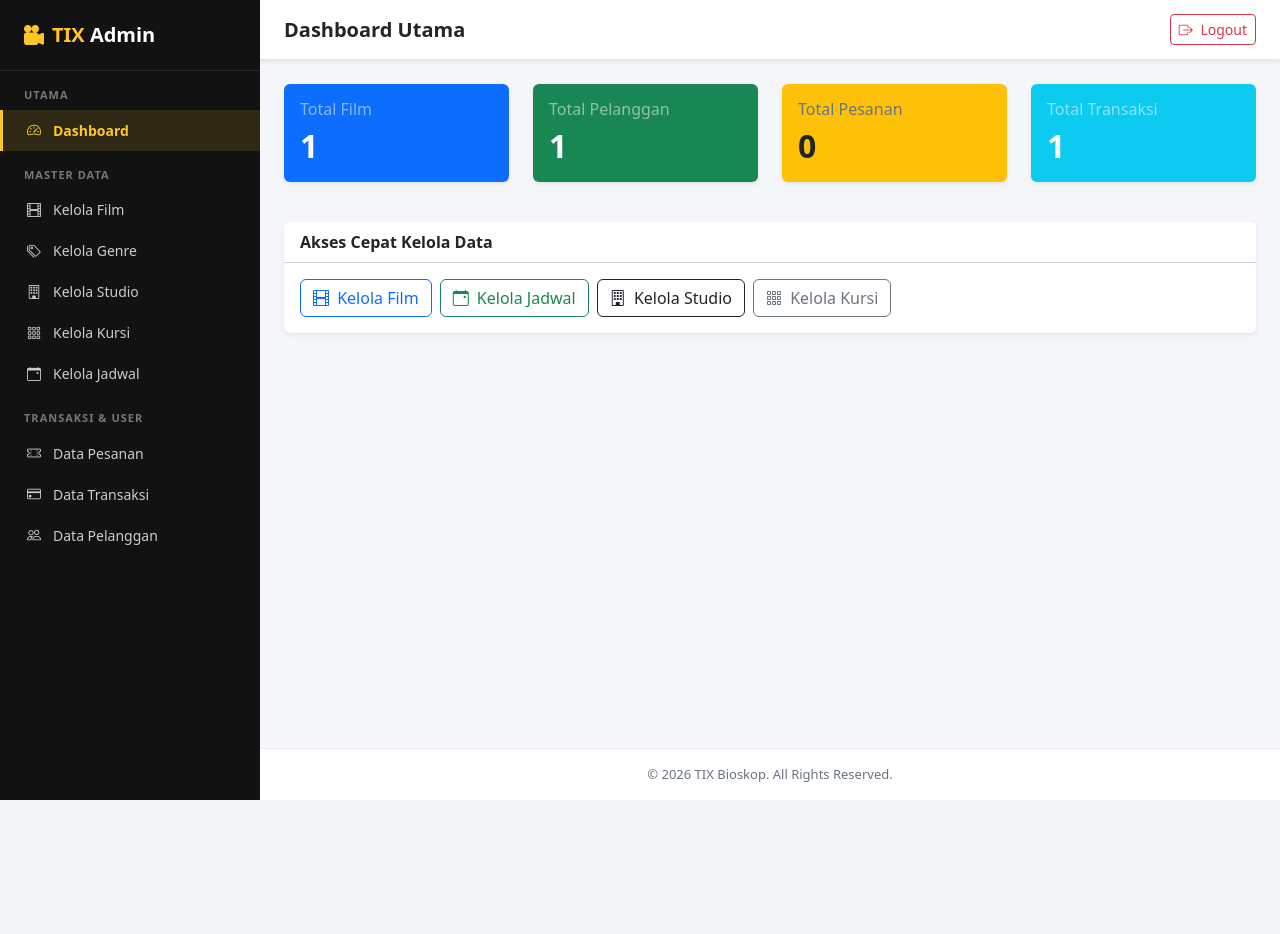
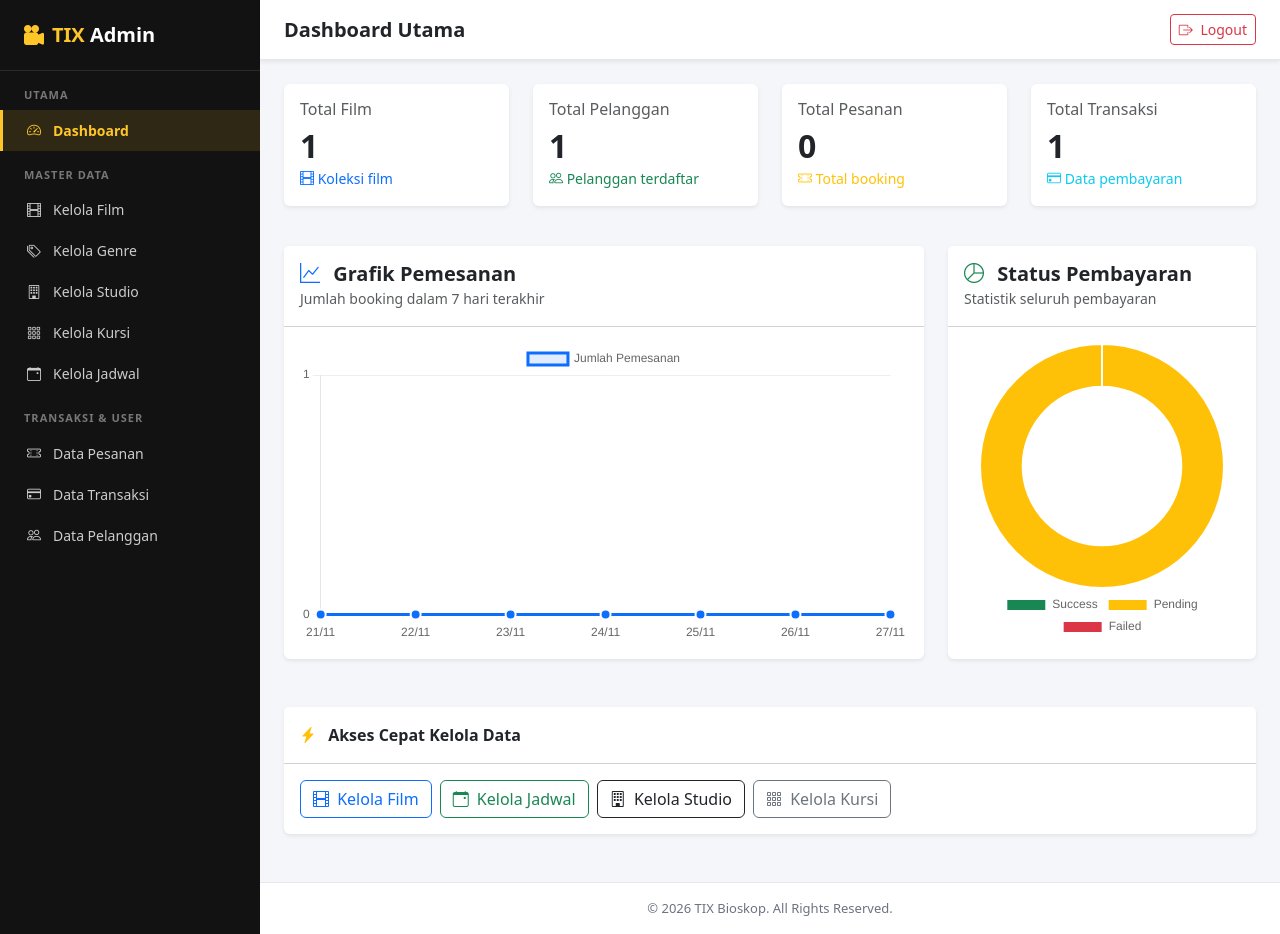
Before and after one commit to lapiann969/Bioskop, a Laravel app: page /admin/dashboard in a window 1280 px wide. Before the commit the page ends 800 px from the top, so only its background shows below. Run offline with Laravel 12, Linux system fonts and the light colour scheme; a user stored in the database is signed in; data comes from the database, SQL or seed files in the repository; tables that the repository leaves empty hold one stand-in row (values such as "Sample post").

Commit message:
memperbaiki dashboard

```diff
--- a/app/Http/Controllers/Admin/DashboardController.php
+++ b/app/Http/Controllers/Admin/DashboardController.php
@@ -7,21 +7,58 @@ use App\Models\Film;
 use App\Models\User;
 use App\Models\Booking;
 use App\Models\Payment;
+use Carbon\Carbon;
 
 class DashboardController extends Controller
 {
     public function index()
     {
+        // Statistik utama
         $totalFilms = Film::count();
+
         $totalCustomers = User::where('role', 'customer')->count();
+
         $totalBookings = Booking::count();
+
         $totalPayments = Payment::count();
+
+        // Grafik pemesanan 7 hari terakhir
+        $bookingLabels = [];
+        $bookingData = [];
+
+        for ($i = 6; $i >= 0; $i--) {
+            $date = Carbon::today()->subDays($i);
+
+            $bookingLabels[] = $date->format('d/m');
+
+            $bookingData[] = Booking::whereDate(
+                'created_at',
+                $date->toDateString()
+            )->count();
+        }
+
+        // Grafik status pembayaran
+        $paymentStatus = Payment::selectRaw('status, COUNT(*) as total')
+            ->groupBy('status')
+            ->pluck('total', 'status');
+
+        $paymentLabels = ['Success', 'Pending', 'Failed'];
+
+        $paymentData = [
+            (int) ($paymentStatus['Success'] ?? 0),
+            (int) ($paymentStatus['Pending'] ?? 0),
+            (int) ($paymentStatus['Failed'] ?? 0),
+        ];
 
         return view('admin.dashboard', compact(
             'totalFilms',
             'totalCustomers',
             'totalBookings',
-            'totalPayments'
+            'totalPayments',
+            'bookingLabels',
+            'bookingData',
+            'paymentLabels',
+            'paymentData'
         ));
     }
 }
--- a/resources/views/admin/dashboard.blade.php
+++ b/resources/views/admin/dashboard.blade.php
@@ -1,65 +1,269 @@
+
 @extends('layouts.admin')
 
 @section('title', 'Dashboard Admin')
 @section('page-title', 'Dashboard Utama')
 
 @section('content')
-    <!-- Ringkasan Statistik Data -->
-    <div class="row mb-4">
-        <div class="col-md-3">
-            <div class="card bg-primary text-white shadow-sm border-0 mb-3">
-                <div class="card-body">
-                    <h6 class="card-title text-white-50">Total Film</h6>
-                    <h2 class="fw-bold m-0">{{ $totalFilms }}</h2>
-                </div>
-            </div>
-        </div>
-        <div class="col-md-3">
-            <div class="card bg-success text-white shadow-sm border-0 mb-3">
-                <div class="card-body">
-                    <h6 class="card-title text-white-50">Total Pelanggan</h6>
-                    <h2 class="fw-bold m-0">{{ $totalCustomers }}</h2>
-                </div>
-            </div>
-        </div>
-        <div class="col-md-3">
-            <div class="card bg-warning text-dark shadow-sm border-0 mb-3">
-                <div class="card-body">
-                    <h6 class="card-title text-secondary">Total Pesanan</h6>
-                    <h2 class="fw-bold m-0">{{ $totalBookings }}</h2>
-                </div>
-            </div>
-        </div>
-        <div class="col-md-3">
-            <div class="card bg-info text-white shadow-sm border-0 mb-3">
-                <div class="card-body">
-                    <h6 class="card-title text-white-50">Total Transaksi</h6>
-                    <h2 class="fw-bold m-0">{{ $totalPayments }}</h2>
-                </div>
+
+{{-- Statistik Utama --}}
+<div class="row mb-4">
+
+    {{-- Total Film --}}
+    <div class="col-md-3">
+        <div class="card bg-white shadow-sm border-0 mb-3">
+            <div class="card-body">
+                <h6 class="card-title text-muted">Total Film</h6>
+                <h2 class="fw-bold m-0 text-dark">{{ $totalFilms }}</h2>
+                <small class="text-primary">
+                    <i class="bi bi-film"></i> Koleksi film
+                </small>
             </div>
         </div>
     </div>
 
-    <!-- Akses Cepat -->
-    <div class="card shadow-sm border-0">
-        <div class="card-header bg-white fw-bold">
-            Akses Cepat Kelola Data
-        </div>
-        <div class="card-body">
-            <div class="d-flex flex-wrap gap-2">
-                <a href="{{ route('admin.films.index') }}" class="btn btn-outline-primary">
-                    <i class="bi bi-film me-1"></i> Kelola Film
-                </a>
-                <a href="{{ route('admin.schedules.index') }}" class="btn btn-outline-success">
-                    <i class="bi bi-calendar-event me-1"></i> Kelola Jadwal
-                </a>
-                <a href="{{ route('admin.studios.index') }}" class="btn btn-outline-dark">
-                    <i class="bi bi-building me-1"></i> Kelola Studio
-                </a>
-                <a href="{{ route('admin.seats.index') }}" class="btn btn-outline-secondary">
-                    <i class="bi bi-grid-3x3-gap me-1"></i> Kelola Kursi
-                </a>
+    {{-- Total Pelanggan --}}
+    <div class="col-md-3">
+        <div class="card bg-white shadow-sm border-0 mb-3">
+            <div class="card-body">
+                <h6 class="card-title text-muted">Total Pelanggan</h6>
+                <h2 class="fw-bold m-0 text-dark">{{ $totalCustomers }}</h2>
+                <small class="text-success">
+                    <i class="bi bi-people"></i> Pelanggan terdaftar
+                </small>
             </div>
         </div>
     </div>
+
+    {{-- Total Pesanan --}}
+    <div class="col-md-3">
+        <div class="card bg-white shadow-sm border-0 mb-3">
+            <div class="card-body">
+                <h6 class="card-title text-muted">Total Pesanan</h6>
+                <h2 class="fw-bold m-0 text-dark">{{ $totalBookings }}</h2>
+                <small class="text-warning">
+                    <i class="bi bi-ticket-perforated"></i> Total booking
+                </small>
+            </div>
+        </div>
+    </div>
+
+    {{-- Total Transaksi --}}
+    <div class="col-md-3">
+        <div class="card bg-white shadow-sm border-0 mb-3">
+            <div class="card-body">
+                <h6 class="card-title text-muted">Total Transaksi</h6>
+                <h2 class="fw-bold m-0 text-dark">{{ $totalPayments }}</h2>
+                <small class="text-info">
+                    <i class="bi bi-credit-card"></i> Data pembayaran
+                </small>
+            </div>
+        </div>
+    </div>
+
+</div>
+
+    {{-- Grafik Dashboard --}}
+    <div class="row mb-4">
+
+        {{-- Grafik Pemesanan --}}
+        <div class="col-lg-8 mb-4">
+            <div class="card border-0 shadow-sm h-100">
+
+                <div class="card-header bg-white py-3">
+                    <h5 class="fw-bold mb-0">
+                        <i class="bi bi-graph-up text-primary me-2"></i>
+                        Grafik Pemesanan
+                    </h5>
+                    <small class="text-muted">
+                        Jumlah booking dalam 7 hari terakhir
+                    </small>
+                </div>
+
+                <div class="card-body">
+                    <div style="height: 300px;">
+                        <canvas id="bookingChart"></canvas>
+                    </div>
+                </div>
+
+            </div>
+        </div>
+
+        {{-- Grafik Pembayaran --}}
+        <div class="col-lg-4 mb-4">
+            <div class="card border-0 shadow-sm h-100">
+
+                <div class="card-header bg-white py-3">
+                    <h5 class="fw-bold mb-0">
+                        <i class="bi bi-pie-chart text-success me-2"></i>
+                        Status Pembayaran
+                    </h5>
+                    <small class="text-muted">
+                        Statistik seluruh pembayaran
+                    </small>
+                </div>
+
+                <div class="card-body">
+                    <div style="height: 300px;">
+                        <canvas id="paymentChart"></canvas>
+                    </div>
+                </div>
+
+            </div>
+        </div>
+
+    </div>
+
+    {{-- Akses Cepat --}}
+    <div class="card shadow-sm border-0 mb-4">
+
+        <div class="card-header bg-white fw-bold py-3">
+            <i class="bi bi-lightning-charge-fill text-warning me-2"></i>
+            Akses Cepat Kelola Data
+        </div>
+
+        <div class="card-body">
+            <div class="d-flex flex-wrap gap-2">
+
+                <a href="{{ route('admin.films.index') }}"
+                   class="btn btn-outline-primary">
+                    <i class="bi bi-film me-1"></i>
+                    Kelola Film
+                </a>
+
+                <a href="{{ route('admin.schedules.index') }}"
+                   class="btn btn-outline-success">
+                    <i class="bi bi-calendar-event me-1"></i>
+                    Kelola Jadwal
+                </a>
+
+                <a href="{{ route('admin.studios.index') }}"
+                   class="btn btn-outline-dark">
+                    <i class="bi bi-building me-1"></i>
+                    Kelola Studio
+                </a>
+
+                <a href="{{ route('admin.seats.index') }}"
+                   class="btn btn-outline-secondary">
+                    <i class="bi bi-grid-3x3-gap me-1"></i>
+                    Kelola Kursi
+                </a>
+
+            </div>
+        </div>
+
+    </div>
+
 @endsection
+
+@push('scripts')
+
+    {{-- Chart.js --}}
+    <script src="https://cdn.jsdelivr.net/npm/chart.js"></script>
+
+    <script>
+        document.addEventListener('DOMContentLoaded', function () {
+
+            // Grafik Pemesanan
+            const bookingCanvas = document.getElementById('bookingChart');
+
+            new Chart(bookingCanvas, {
+                type: 'line',
+
+                data: {
+                    labels: @json($bookingLabels),
+
+                    datasets: [{
+                        label: 'Jumlah Pemesanan',
+                        data: @json($bookingData),
+
+                        borderColor: '#0d6efd',
+                        backgroundColor: 'rgba(13, 110, 253, 0.12)',
+
+                        borderWidth: 3,
+                        fill: true,
+                        tension: 0.4,
+
+                        pointBackgroundColor: '#0d6efd',
+                        pointBorderColor: '#ffffff',
+                        pointBorderWidth: 2,
+                        pointRadius: 5,
+                        pointHoverRadius: 7
+                    }]
+                },
+
+                options: {
+                    responsive: true,
+                    maintainAspectRatio: false,
+
+                    plugins: {
+                        legend: {
+                            display: true,
+                            position: 'top'
+                        }
+                    },
+
+                    scales: {
+                        y: {
+                            beginAtZero: true,
+                            ticks: {
+                                precision: 0
+                            },
+                            grid: {
+                                color: '#eeeeee'
+                            }
+                        },
+
+                        x: {
+                            grid: {
+                                display: false
+                            }
+                        }
+                    }
+                }
+            });
+
+
+            // Grafik Status Pembayaran
+            const paymentCanvas = document.getElementById('paymentChart');
+
+            new Chart(paymentCanvas, {
+                type: 'doughnut',
+
+                data: {
+                    labels: @json($paymentLabels),
+
+                    datasets: [{
+                        data: @json($paymentData),
+
+                        backgroundColor: [
+                            '#198754',
+                            '#ffc107',
+                            '#dc3545'
+                        ],
+
+                        borderWidth: 2,
+                        borderColor: '#ffffff',
+                        hoverOffset: 8
+                    }]
+                },
+
+                options: {
+                    responsive: true,
+                    maintainAspectRatio: false,
+
+                    plugins: {
+                        legend: {
+                            display: true,
+                            position: 'bottom'
+                        }
+                    },
+
+                    cutout: '65%'
+                }
+            });
+
+        });
+    </script>
+
+@endpush
--- a/resources/views/layouts/admin.blade.php
+++ b/resources/views/layouts/admin.blade.php
@@ -1,13 +1,17 @@
+
 <!DOCTYPE html>
 <html lang="id">
 
 <head>
     <meta charset="UTF-8">
     <meta name="viewport" content="width=device-width, initial-scale=1.0">
+
     <title>@yield('title', 'Admin Panel') - TIX Bioskop</title>
 
     <!-- Bootstrap 5 CSS & Icons -->
     <link href="https://cdn.jsdelivr.net/npm/bootstrap@5.3.3/dist/css/bootstrap.min.css" rel="stylesheet">
+
+    <!-- Bootstrap Icons -->
     <link rel="stylesheet" href="https://cdn.jsdelivr.net/npm/bootstrap-icons@1.11.3/font/bootstrap-icons.min.css">
 
     <style>
@@ -75,6 +79,7 @@
             padding: 14px 24px;
         }
 
+        /* Tampilan mobile */
         @media (max-width: 768px) {
             #sidebar {
                 margin-left: -260px;
@@ -87,6 +92,7 @@
             }
         }
 
+        /* Footer Admin */
         .admin-footer {
             background: #ffffff;
             border-top: 1px solid #e5e7eb;
@@ -96,103 +102,163 @@
             text-align: center;
         }
     </style>
+
+    @stack('styles')
 </head>
 
 <body>
 
 <div class="d-flex">
+
     <!-- SIDEBAR -->
     <aside id="sidebar">
+
         <div class="brand">
-                <i class="bi bi-camera-reels-fill me-2"></i>TIX <span>Admin</span>
+            <i class="bi bi-camera-reels-fill me-2"></i>TIX
+            <span>Admin</span>
         </div>
 
         <nav class="nav flex-column pb-4">
+
+            <!-- UTAMA -->
             <div class="menu-label">Utama</div>
+
             <a class="nav-link {{ request()->routeIs('admin.dashboard') ? 'active' : '' }}"
                href="{{ route('admin.dashboard') }}">
-                    <i class="bi bi-speedometer2"></i> Dashboard
+                <i class="bi bi-speedometer2"></i>
+                Dashboard
             </a>
 
+            <!-- MASTER DATA -->
             <div class="menu-label">Master Data</div>
+
             <a class="nav-link {{ request()->routeIs('admin.films.*') ? 'active' : '' }}"
                href="{{ route('admin.films.index') }}">
-                    <i class="bi bi-film"></i> Kelola Film
+                <i class="bi bi-film"></i>
+                Kelola Film
             </a>
+
             <a class="nav-link {{ request()->routeIs('admin.genres.*') ? 'active' : '' }}"
                href="{{ route('admin.genres.index') }}">
-                    <i class="bi bi-tags"></i> Kelola Genre
+                <i class="bi bi-tags"></i>
+                Kelola Genre
             </a>
+
             <a class="nav-link {{ request()->routeIs('admin.studios.*') ? 'active' : '' }}"
                href="{{ route('admin.studios.index') }}">
-                    <i class="bi bi-building"></i> Kelola Studio
+                <i class="bi bi-building"></i>
+                Kelola Studio
             </a>
+
             <a class="nav-link {{ request()->routeIs('admin.seats.*') ? 'active' : '' }}"
                href="{{ route('admin.seats.index') }}">
-                    <i class="bi bi-grid-3x3-gap"></i> Kelola Kursi
+                <i class="bi bi-grid-3x3-gap"></i>
+                Kelola Kursi
             </a>
+
             <a class="nav-link {{ request()->routeIs('admin.schedules.*') ? 'active' : '' }}"
                href="{{ route('admin.schedules.index') }}">
-                    <i class="bi bi-calendar-event"></i> Kelola Jadwal
+                <i class="bi bi-calendar-event"></i>
+                Kelola Jadwal
             </a>
 
+            <!-- TRANSAKSI DAN USER -->
             <div class="menu-label">Transaksi & User</div>
+
             <a class="nav-link {{ request()->routeIs('admin.bookings.*') ? 'active' : '' }}"
                href="{{ route('admin.bookings.index') }}">
-                    <i class="bi bi-ticket-perforated"></i> Data Pesanan
+                <i class="bi bi-ticket-perforated"></i>
+                Data Pesanan
             </a>
+
             <a class="nav-link {{ request()->routeIs('admin.payments.*') ? 'active' : '' }}"
                href="{{ route('admin.payments.index') }}">
-                    <i class="bi bi-credit-card"></i> Data Transaksi
+                <i class="bi bi-credit-card"></i>
+                Data Transaksi
             </a>
+
             <a class="nav-link {{ request()->routeIs('admin.customers.*') ? 'active' : '' }}"
                href="{{ route('admin.customers.index') }}">
-                    <i class="bi bi-people"></i> Data Pelanggan
+                <i class="bi bi-people"></i>
+                Data Pelanggan
             </a>
+
         </nav>
     </aside>
 
+
     <!-- KONTEN KANAN -->
     <div class="flex-grow-1 d-flex flex-column min-vh-100">
+
         <!-- TOPBAR -->
         <header class="topbar d-flex justify-content-between align-items-center shadow-sm">
+
             <div class="d-flex align-items-center gap-3">
-                    <button class="btn btn-outline-dark btn-sm d-md-none" id="sidebarToggle">
+
+                <button class="btn btn-outline-dark btn-sm d-md-none"
+                        id="sidebarToggle">
                     <i class="bi bi-list fs-5"></i>
                 </button>
-                    <h5 class="mb-0 fw-bold text-dark">@yield('page-title', 'Dashboard Utama')</h5>
+
+                <h5 class="mb-0 fw-bold text-dark">
+                    @yield('page-title', 'Dashboard Utama')
+                </h5>
+
             </div>
 
             <div class="d-flex align-items-center gap-3">
-                    <span class="text-muted small d-none sm-inline">Halo,
-                        <strong>{{ Auth::user()->name ?? 'Admin Bioskop' }}</strong></span>
+
+                <span class="text-muted small d-none sm-inline">
+                    Halo,
+                    <strong>{{ Auth::user()->name ?? 'Admin Bioskop' }}</strong>
+                </span>
+
                 <form action="{{ route('logout') }}" method="POST" class="m-0">
                     @csrf
+
                     <button type="submit" class="btn btn-outline-danger btn-sm">
-                            <i class="bi bi-box-arrow-right me-1"></i> Logout
+                        <i class="bi bi-box-arrow-right me-1"></i>
+                        Logout
                     </button>
                 </form>
+
             </div>
+
         </header>
+
 
         <!-- ISI HALAMAN -->
         <main class="p-4 flex-grow-1">
+
             @yield('content')
+
         </main>
+
 
         <!-- FOOTER -->
         <footer class="admin-footer">
             &copy; {{ date('Y') }} TIX Bioskop. All Rights Reserved.
         </footer>
-        </div>
+
     </div>
 
+</div>
+
+
+<!-- BOOTSTRAP JAVASCRIPT -->
 <script src="https://cdn.jsdelivr.net/npm/bootstrap@5.3.3/dist/js/bootstrap.bundle.min.js"></script>
+
+
+<!-- SIDEBAR TOGGLE -->
 <script>
-        document.getElementById('sidebarToggle')?.addEventListener('click', function() {
+    document.getElementById('sidebarToggle')?.addEventListener('click', function () {
         document.getElementById('sidebar').classList.toggle('show');
     });
 </script>
+
+
+<!-- JAVASCRIPT DARI SETIAP HALAMAN -->
+@stack('scripts')
+
 </body>
-
 </html>
```
Lines whose indentation alone changed are shown as unchanged.
